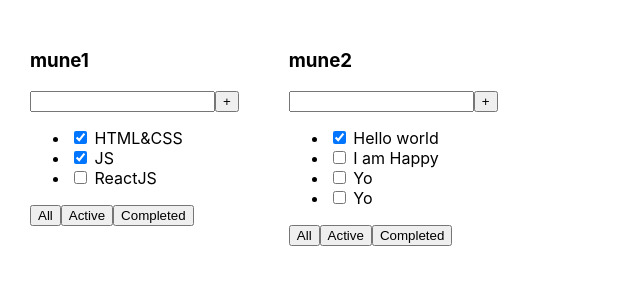
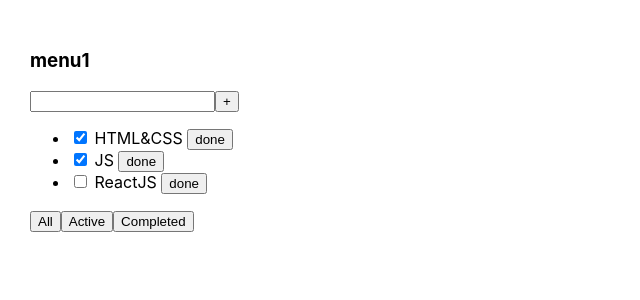
Before and after one commit to ericbloodyax12/toDoList, a React (Create React App) app: page / in a window 1280 px wide. Shown: the top 300 px of the page, without its empty margins (0-640 px from the left). Built offline with nearby package versions, Linux system fonts and the light colour scheme.

Commit message:
do second class, add filter and useState

```diff
--- a/src/App.tsx
+++ b/src/App.tsx
@@ -1,28 +1,62 @@
-import React from 'react';
+import React, {useEffect, useState} from 'react';
+import {TaskType} from "./ToDoList"
 import './App.css';
 import {ToDoList} from './ToDoList'
-function App() {
 
 
-    const shapka = "mune1"
-    const tasks1 = [
-        { id: 1, title: "HTML&CSS", isDone: true },
-        { id: 2, title: "JS", isDone: true },
-        { id: 3, title: "ReactJS", isDone: false }
-    ]
-    const tasks2 = [
-        { id: 1, title: "Hello world", isDone: true },
-        { id: 2, title: "I am Happy", isDone: false },
-        { id: 3, title: "Yo", isDone: false },
-        { id: 4, title: "Yo", isDone: false }
-    ]
+export type FiltredValuesType = "All" | "Active" | "Completed"
 
+function App() {
+    const shapka1 = "menu1"
 
+    let [tasks, setTasks] = useState<Array<TaskType>>(
+        [
+            {id: 1, title: "HTML&CSS", isDone: true},
+            {id: 2, title: "JS", isDone: true},
+            {id: 3, title: "ReactJS", isDone: false}
+        ])
+    const removeTask = (taskId: number) => {
+
+        //  tasks = tasks.filter(task=>task.id !== taskId)
+        setTasks(tasks.filter(el => el.id !== taskId))
+       // console.log([tasks, setTasks])
+    }
+    useEffect(() => {
+        console.log([tasks, setTasks])
+    }, [tasks])
+    const [filter, setFilter] = useState<FiltredValuesType>("All")
+    const changeFilter = (filter:FiltredValuesType)=>{
+        setFilter(filter)
+    }
+    const getFiltredTasks = (tasks: TaskType[], filter: FiltredValuesType): TaskType[] => {
+        switch (filter) {
+            case "Active":
+                return tasks.filter(task => task.isDone === false)
+            case "Completed":
+                return tasks.filter(task => task.isDone === true)
+            default:
+                return tasks
+        }
+        }
+        /*  if (filter === "Active") {
+            return tasks.filter((task) => task.isDone === false)
+        } else if (filter === "Completed") {
+            return tasks.filter((task) => task.isDone === true)
+        } else {
+            return tasks
+        }*/
+
+    const filtredTasksValue = getFiltredTasks(tasks, filter);
 
     return (
         <div className="App">
-            <ToDoList shapka={shapka} tasks={tasks1} />
-            <ToDoList shapka={"mune2"} tasks={tasks2}/>
+            <ToDoList
+                shapka1={shapka1}
+                tasks={filtredTasksValue}
+                removeTask={removeTask}
+                changeFilter={changeFilter}
+            />
+
         </div>
     );
 }
--- a/src/ToDoList.tsx
+++ b/src/ToDoList.tsx
@@ -1,30 +1,39 @@
 import React from "react";
+import {FiltredValuesType} from "./App";
 
 type ToDoListPropsType = {
-    shapka?: string
-    tasks: TaskType[]
+    shapka1?: string
+    shapka2?: string
+    tasks: TaskType[] //  tasks: Array<TaskType>
+    removeTask: (taskId: number) => void
+    changeFilter: (filter: FiltredValuesType) => void
 }
 
-type TaskType = {
+export type TaskType = {
     id: number,
-        title: string,
-        isDone: boolean
+    title: string,
+    isDone: boolean
 }
 
 
-export const ToDoList = (props:ToDoListPropsType) =>{
+export const ToDoList = (props: ToDoListPropsType) => {
     return (
         <div>
-            <h3>{props.shapka}</h3>
+            <h3>{props.shapka1}</h3>
+            <h3>{props.shapka2}</h3>
 
             <div>
                 <input/>
                 <button>+</button>
             </div>
             <ul>
-                {props.tasks.map((el)=>{
+                {props.tasks.map((el, index) => {
                     return (
-                        <li><input type="checkbox" checked={el.isDone}/> <span> {el.title} </span></li>
+                        <li key={index}>
+                            <input type="checkbox" checked={el.isDone}/>
+                            <span> {el.title} </span>
+                            <button onClick={() => props.removeTask(el.id)}>done</button>
+                        </li>
 
                     )
 
@@ -32,9 +41,9 @@ export const ToDoList = (props:ToDoListPropsType) =>{
 
             </ul>
             <div>
-                <button>All</button>
-                <button>Active</button>
-                <button>Completed</button>
+                <button onClick={() => props.changeFilter("All")}>All</button>
+                <button onClick={() => props.changeFilter("Active")}>Active</button>
+                <button onClick={() => props.changeFilter("Completed")}>Completed</button>
             </div>
         </div>
     )
--- a/src/index.tsx
+++ b/src/index.tsx
@@ -8,9 +8,7 @@ const root = ReactDOM.createRoot(
   document.getElementById('root') as HTMLElement
 );
 root.render(
-  <React.StrictMode>
     <App />
-  </React.StrictMode>
 );
 
 // If you want to start measuring performance in your app, pass a function
```
